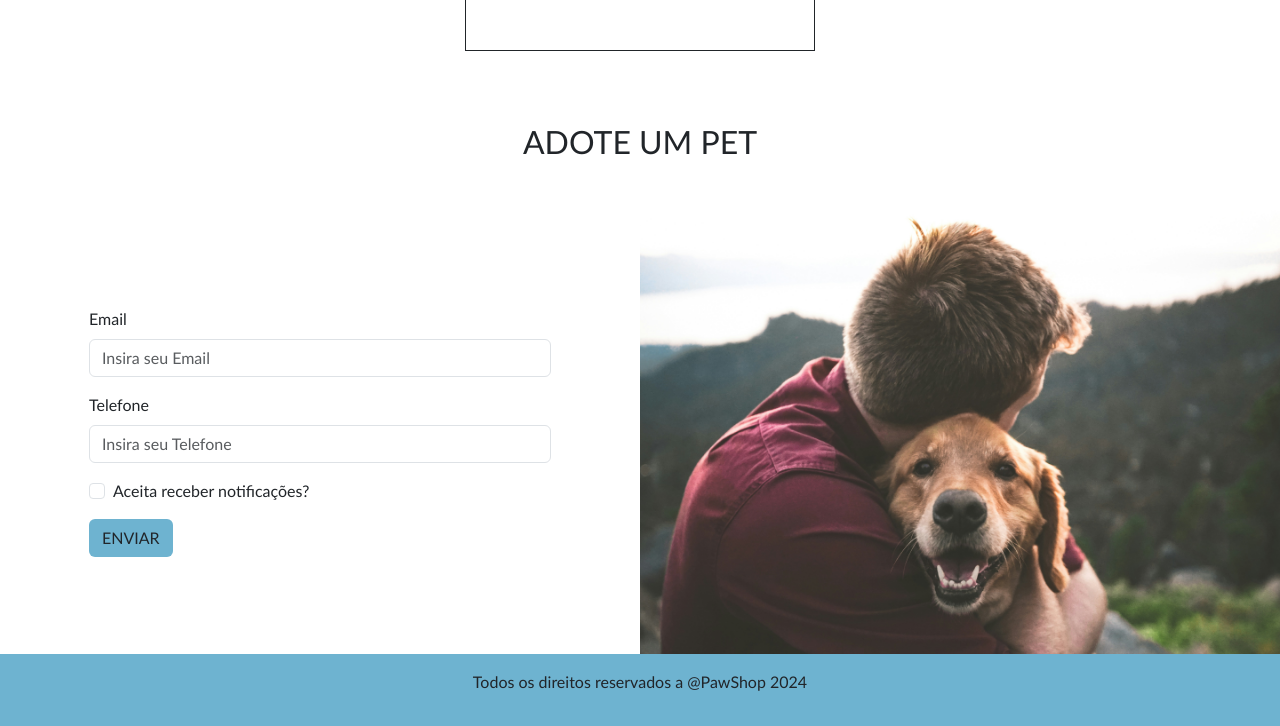
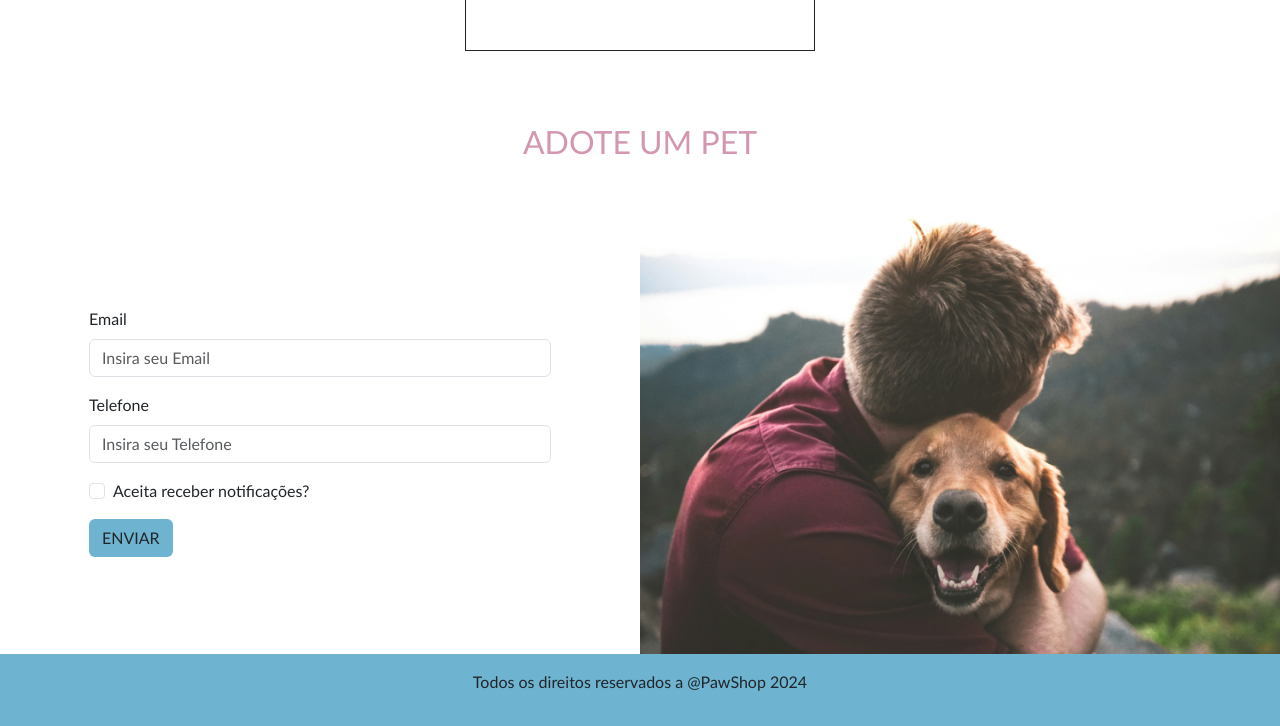
Before and after one commit to LykinB1/PawShop-2.0, a plain HTML site: page index.html in a window 1280 px wide. Shown: the part 2836-3562 px from the top of the page. Drawn offline with Linux system fonts and the light colour scheme.

Commit message:
Correction

```diff
--- a/styles/index.css
+++ b/styles/index.css
@@ -92,3 +92,7 @@ form .bg-bluePersonal:hover{
     margin-top: 20px;
     width: 320px;
 }
+
+#formulario h2{
+    color: #d397b1;
+}
```
